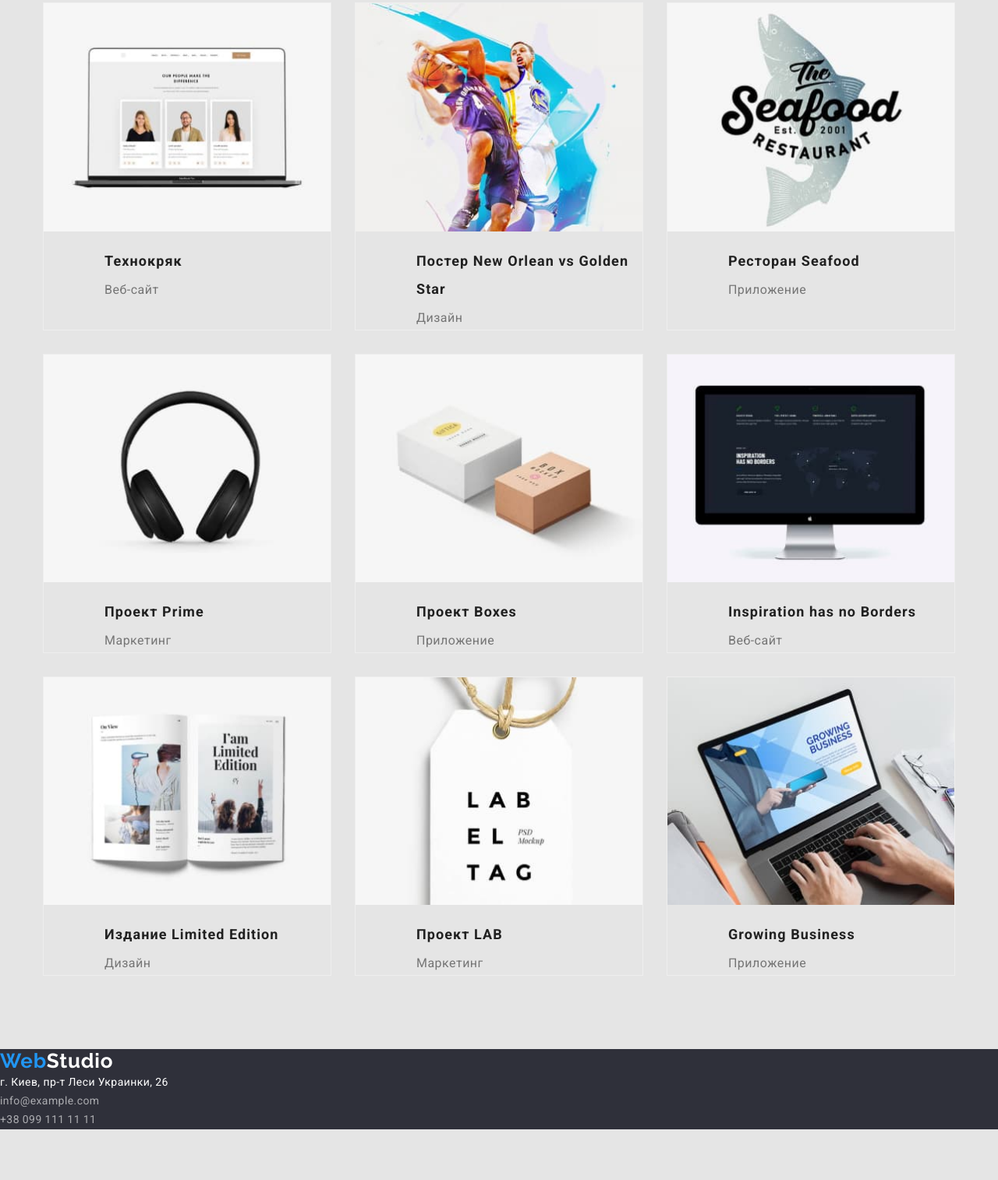
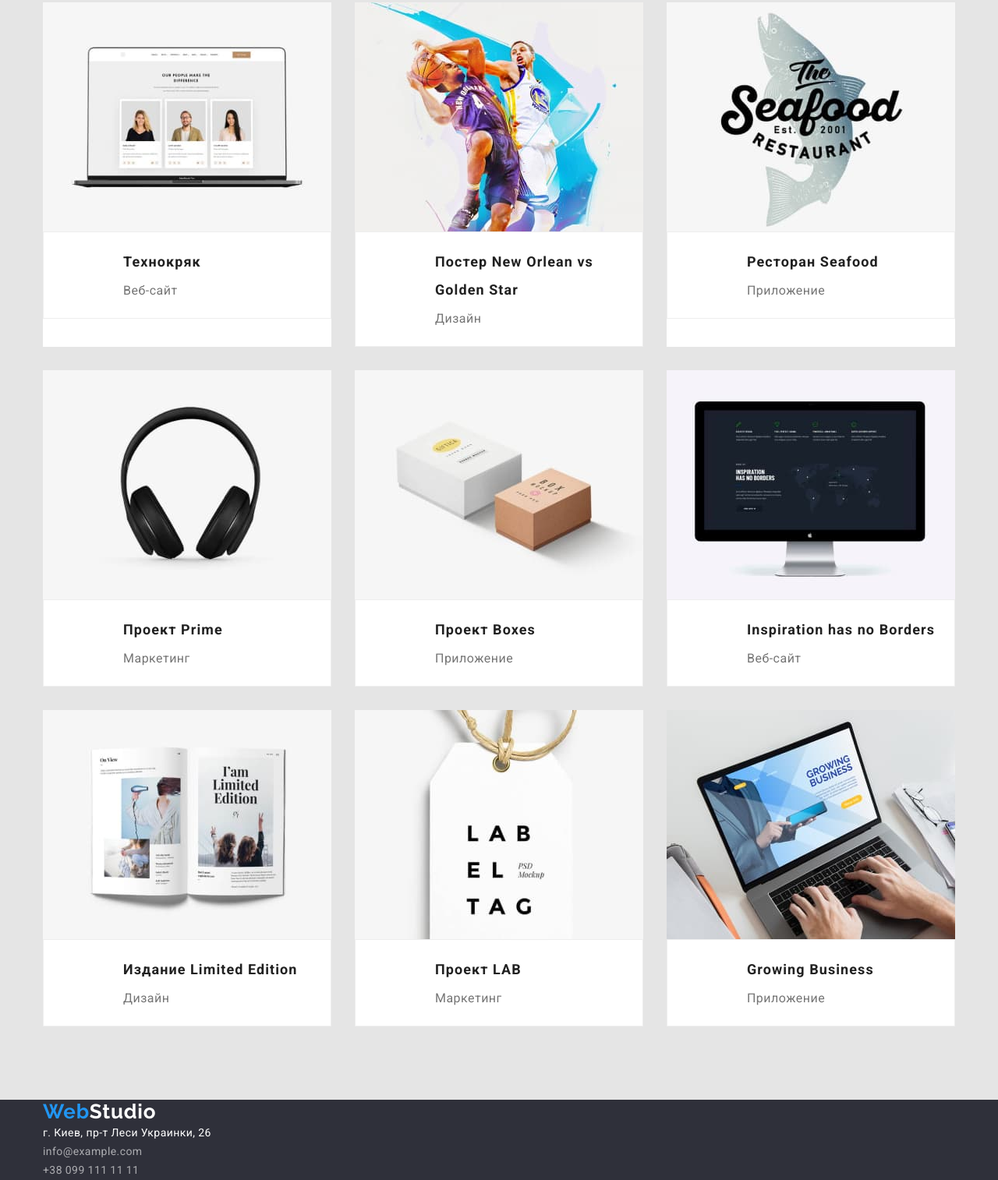
Before and after one commit to Afrikanochka/goit-markup-hw-03, a plain HTML site: page portfolio.html in a window 1280 px wide. Shown: the part 200-1714 px from the top of the page at 78% size. Before the commit the page ends 1649 px from the top, so only its background shows below. Drawn offline with nearby package versions, Linux system fonts and the light colour scheme.

Commit message:
Исправляет ошибки

```diff
--- a/css/styles.css
+++ b/css/styles.css
@@ -158,6 +158,7 @@ img {
   margin-bottom: 10px;
 }
 .feature-text {
+  max-width: 270px;
   font-size: 14px;
   line-height: 1.71;
   letter-spacing: 0.03em;
@@ -193,10 +194,12 @@ img {
   flex-basis: calc((100% - 90px) / 3);
   margin-right: 30px;
   margin-top: 30px;
+  background: var(--subtitle-color);
+}
+
+.work-desc {
+  padding: 20px 24px;
   border: 1px solid rgba(238, 238, 238, 1);
-}
-.work-picture {
-  margin-bottom: 20px;
 }
 .work-list .title {
   font-weight: 700;
@@ -220,15 +223,17 @@ img {
   margin-right: -30px;
 }
 .user-item {
+  flex-basis: calc((100% - 120px) / 4);
   margin-right: 30px;
-  flex-basis: calc((100% - 120px) / 4);
+}
+.user-avatar {
+  padding-top: 30px;
+  background: #ffffff;
   box-shadow: 0px 1px 3px rgba(0, 0, 0, 0.12), 0px 1px 1px rgba(0, 0, 0, 0.14),
     0px 2px 1px rgba(0, 0, 0, 0.2);
   border-radius: 0px 0px 4px 4px;
 }
-.user-item .img {
-  margin-bottom: 30px;
-}
+
 .user-title {
   margin-bottom: 10px;
 }
--- a/portfolio.html
+++ b/portfolio.html
@@ -49,48 +49,66 @@
               <ul class="work-list">
              <li class="work-item">
                  <img class="work-picture" src="./images/im1.jpg" alt="женщина,мужчина,женщина" width="370" height="294" />
+                 <div class="work-desc">
                     <h3 class="title">Технокряк</h3>
                     <p class="text">Веб-сайт</p>
+                 </div>
              </li>
              <li class="work-item">
                  <img class="work-picture" src="./images/im2.jpg" alt="двое играют баскетбол" width="370" height="294" />
+                 <div class="work-desc">
                     <h3 class="title" lang="en">Постер New Orlean vs Golden Star</h3>
                     <p class="text">Дизайн</p>
+                 </div>
              </li>
              <li class="work-item">
                  <img class="work-picture" src="./images/im3.jpg" alt="ресторан Seafood" width="370" height="294" />
+                 <div class="work-desc">
                     <h3 class="title">Ресторан Seafood</h3>
                     <p class="text">Приложение</p>
+                 </div>
              </li>
              <li class="work-item">
                  <img class="work-picture" src="./images/im4.jpg" alt="Наушники" width="370" height="294" />
+                 <div class="work-desc">
                     <h3 class="title">Проект Prime</h3>
                     <p class="text">Маркетинг</p>
+                 </div>
              </li>
              <li class="work-item">
                  <img class="work-picture" src="./images/im5.jpg" alt="две коробки" width="370" height="294" />
+                 <div class="work-desc">
                     <h3 class="title">Проект Boxes</h3>
                     <p class="text">Приложение</p>
+                 </div>
              </li>
              <li class="work-item">
                  <img class="work-picture" src="./images/im6.jpg" alt="Монитор" width="370" height="294" />
+                 <div class="work-desc">
                     <h3 class="title" lang="en">Inspiration has no Borders</h3>
                     <p class="text">Веб-сайт</p>
+                 </div>
              </li>
              <li class="work-item">
                  <img class="work-picture" src="./images/im7.jpg" alt="Издание Limited Edition" width="370" height="294" />
+                 <div class="work-desc">
                     <h3 class="title">Издание Limited Edition</h3>
                     <p class="text">Дизайн</p>
+                 </div>
              </li>
              <li class="work-item">
                  <img class="work-picture" src="./images/im8.jpg" alt="табличка LAB EL TAG" width="370" height="294" />
+                 <div class="work-desc">
                     <h3 class="title">Проект LAB</h3>
                     <p class="text">Маркетинг</p>
+                 </div>
              </li>
              <li class="work-item">
                  <img class="work-picture" src="./images/im9.jpg" alt="Ноутбук" width="370" height="294" />
+                 <div class="work-desc">
                     <h3 class="title" lang="en">Growing Business</h3>
                     <p class="text">Приложение</p>
+                 </div>
              </li>
          </ul>
       </div>
@@ -99,12 +117,14 @@
 
     <!--Подвал-->
     <footer class="footer">
+        <div class="container">
             <a href="./index.html" class="logo"> <span class="colortext"> Web</span>Studio</a>
             <address class="address">
                 г. Киев, пр-т Леси Украинки, 26 <br>
                 <a href="mailto:info@example.com" class="link" lang="en">info@example.com</a> <br>
                 <a href="tel:+380991111111" class="link">+38 099 111 11 11</a>
             </address>
+        </div>
 
     </footer>
 
```
Also changed, not shown: index.html (+10 -1 lines). Lines whose indentation alone changed are shown as unchanged.
